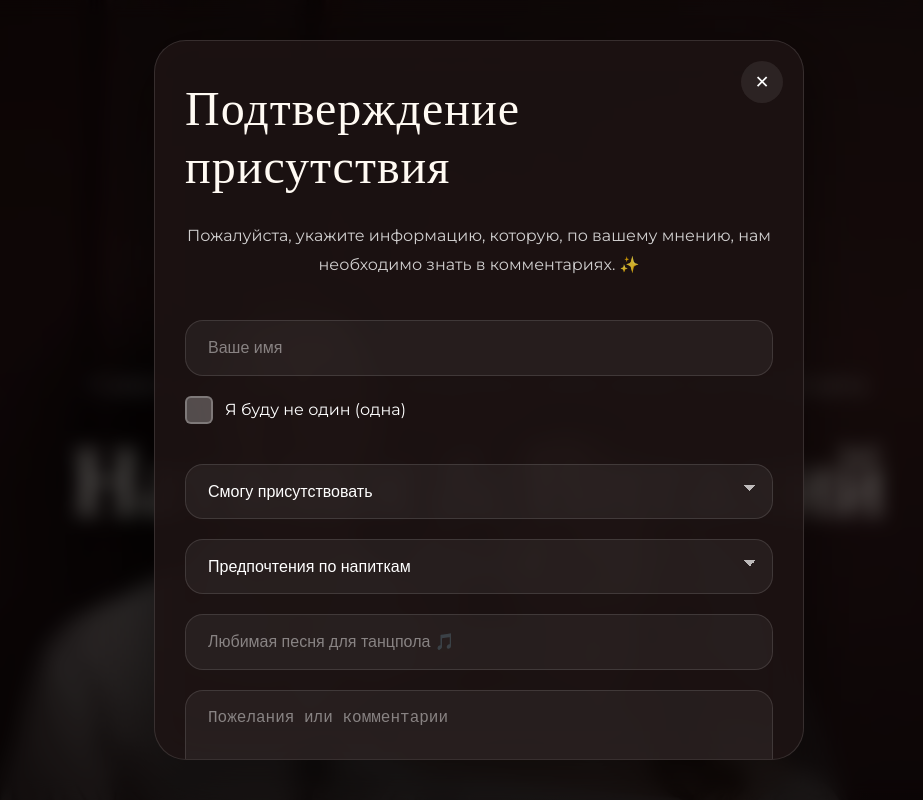
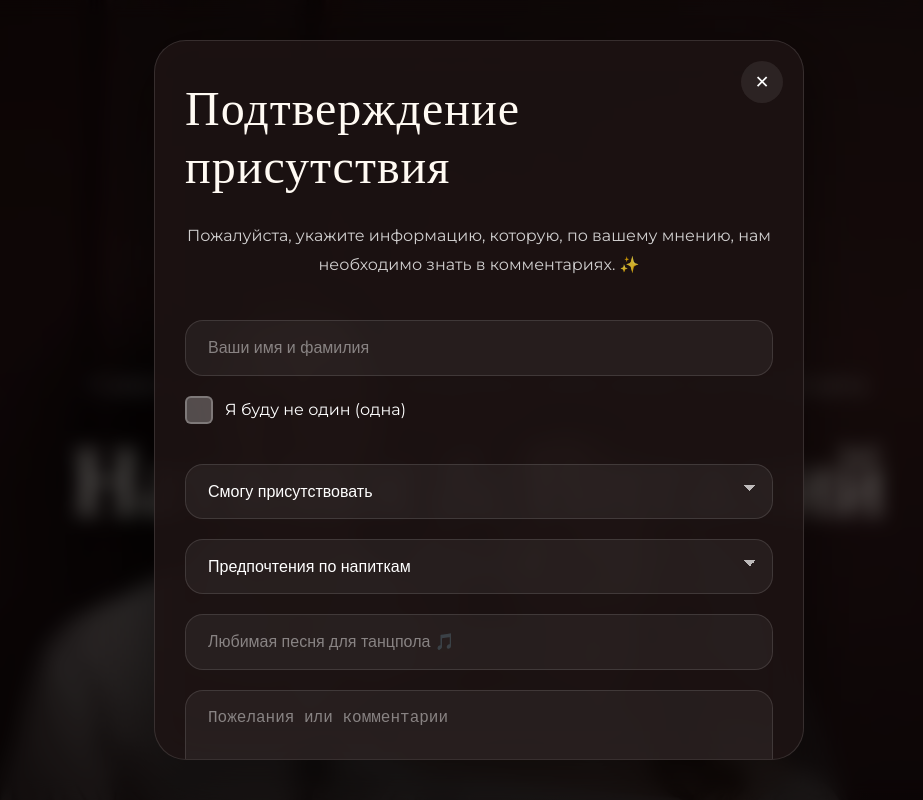
Before and after one commit to r1del1/wedding-site, a plain HTML site: page index.html in a window 1280 px wide. Both pictures are taken after a click on the button "Подтвердить присутствие". Shown: the top 800 px of the page, without its empty margins (161-1084 px from the left). Drawn offline with nearby package versions, Linux system fonts and the light colour scheme.

Commit message:
Update index.html

```diff
--- a/index.html
+++ b/index.html
@@ -1516,7 +1516,7 @@
         </p>
 
         <form class="rsvp-form">
-          <input type="text" placeholder="Ваше имя" required />
+          <input type="text" placeholder="Ваши имя и фамилия" required />
 
           <label class="plus-one-toggle">
             <input type="checkbox" id="plusOneToggle" />
```
